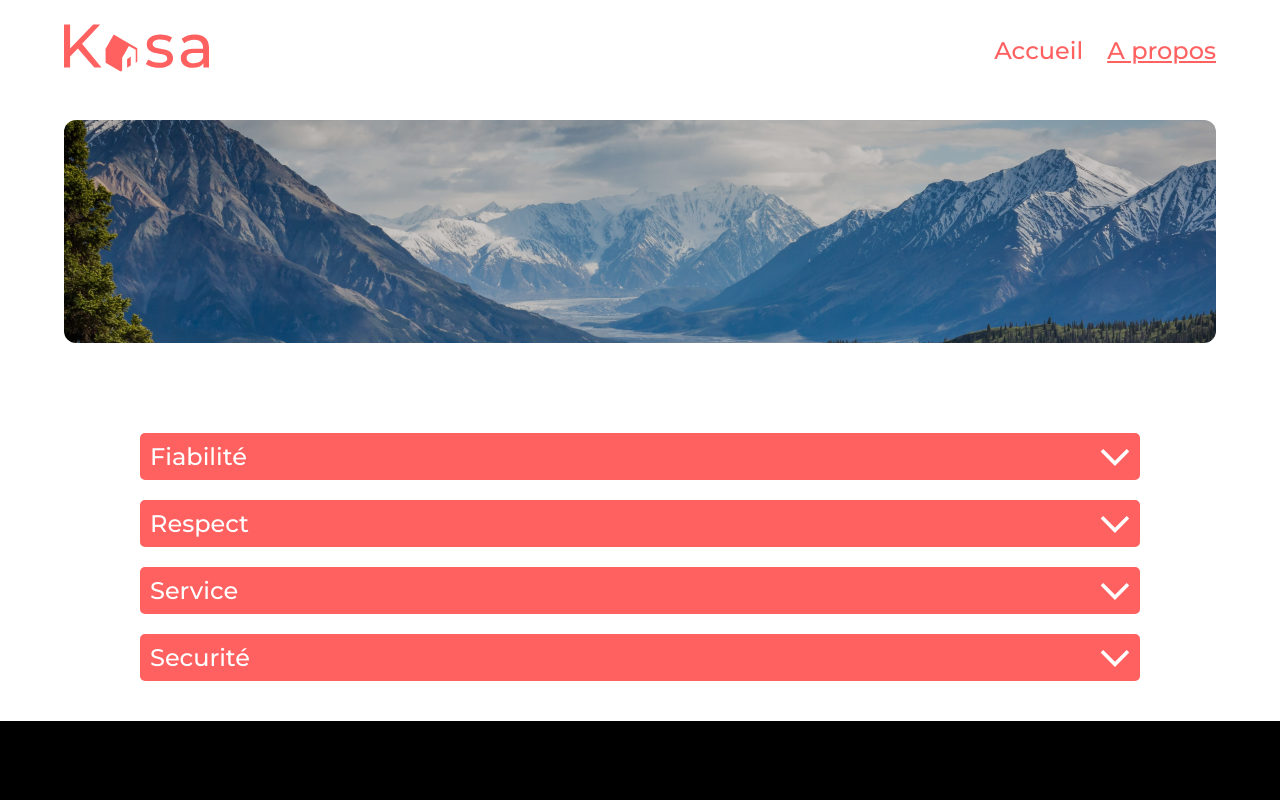
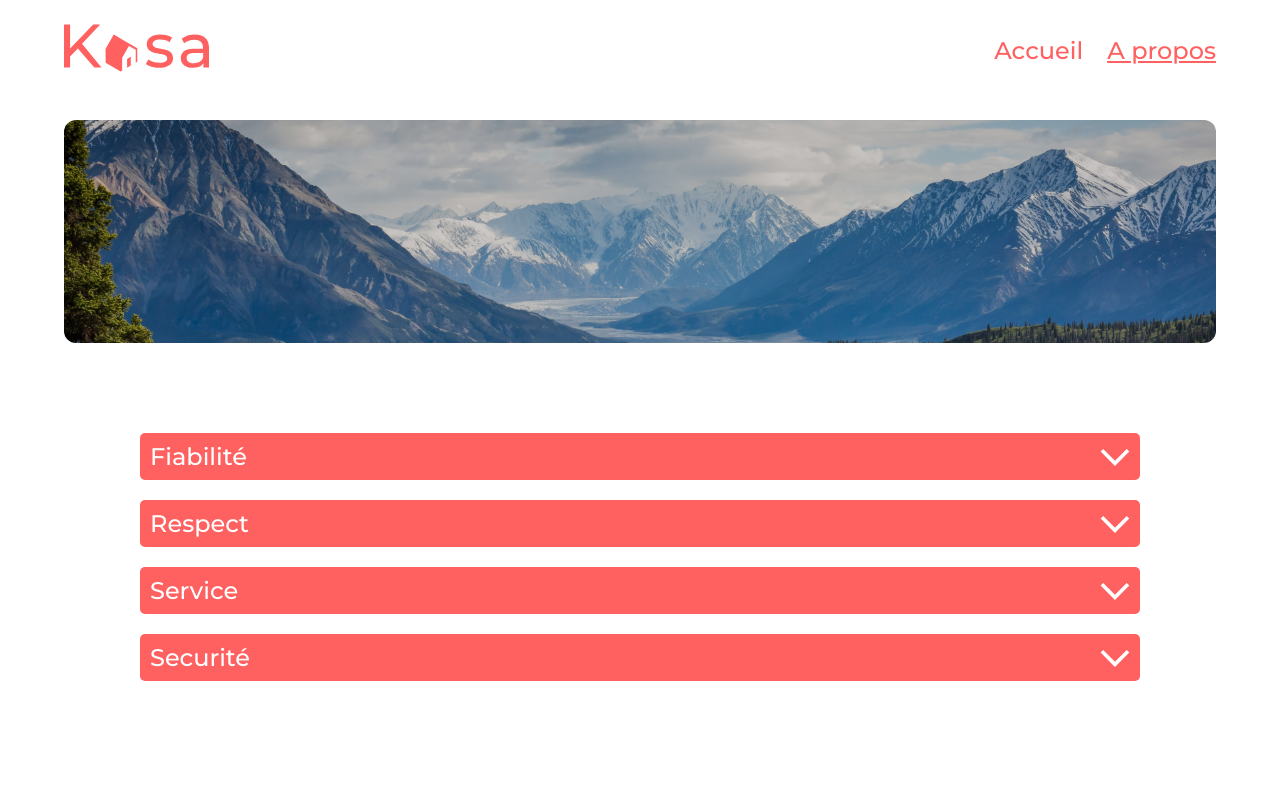
Before and after one commit to XavHernandez/Kaza-app-FR-Front, a React (Vite) app: page /about in a window 1280 px wide. Shown: the top 800 px of the page. Built offline with nearby package versions, Linux system fonts and the light colour scheme.

Commit message:
refacto - pages height

```diff
--- a/src/routes/About.module.scss
+++ b/src/routes/About.module.scss
@@ -8,7 +8,7 @@
   margin: 20px 0;
 
   @media screen and (min-width: 768px) {
-    min-height: calc(100vh - 683px);
+    min-height: calc(100vh - 473px);
     width: min(80%, 1000px);
     margin: 40px 0;
   }
--- a/src/routes/NotFound.module.scss
+++ b/src/routes/NotFound.module.scss
@@ -46,4 +46,8 @@
   a:visited {
     color: $primary;
   }
+
+  @media screen and (min-width: 768px) {
+    height: calc(100vh - 70px);
+  }
 }
```
